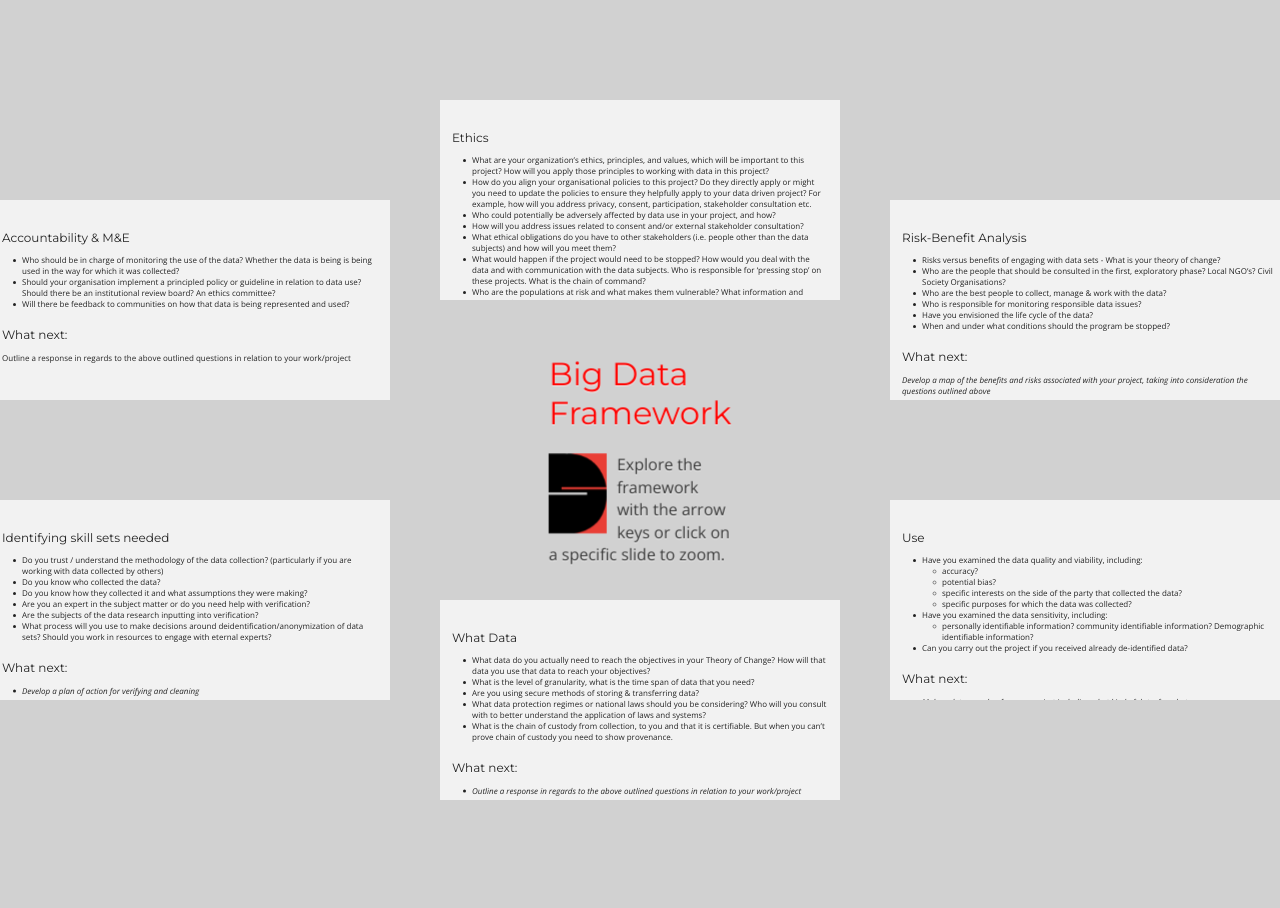
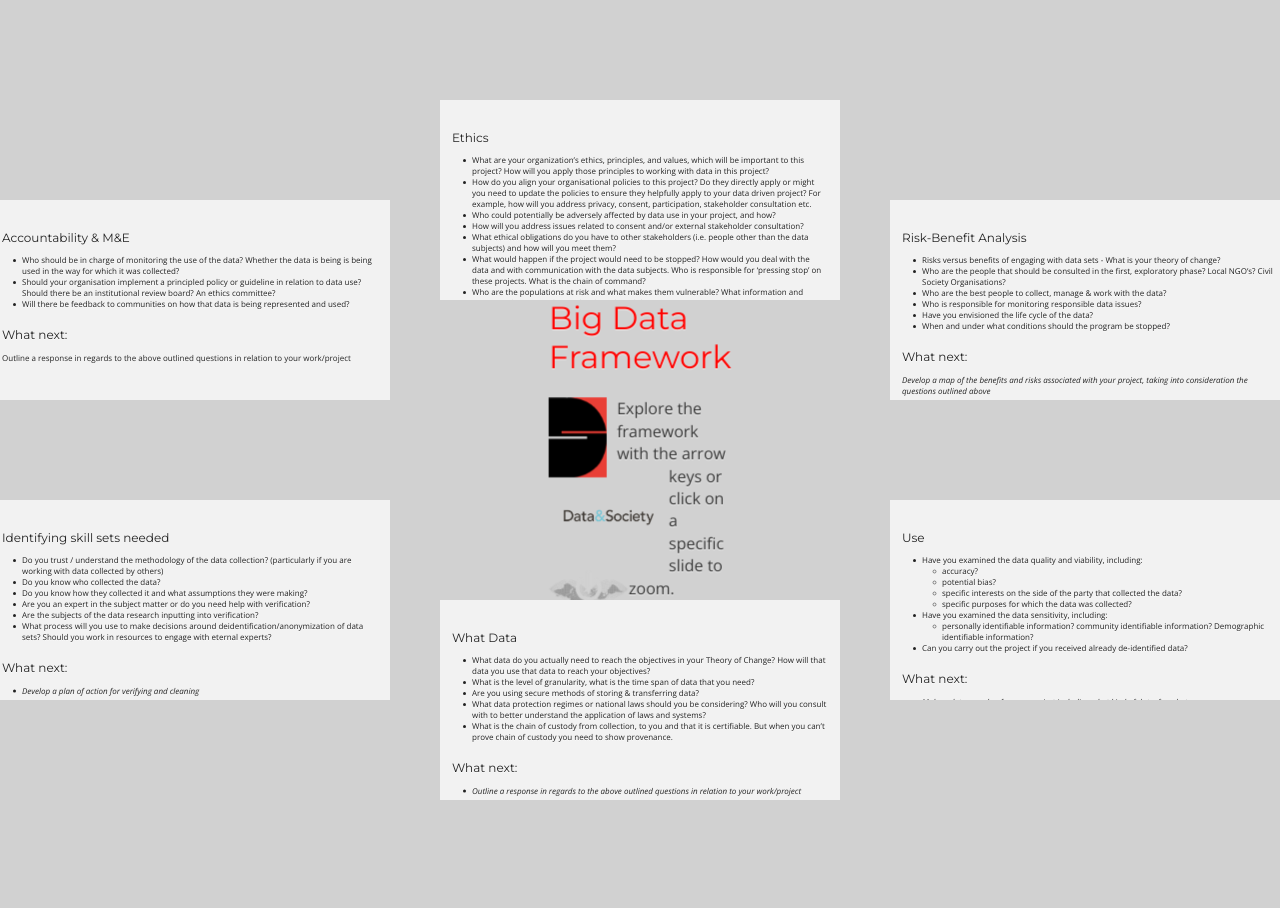
Before and after one commit to the-engine-room/big-data-framework, a Jekyll site: the page built from index.html, in a window 1280 px wide. Built offline with Jekyll 4.4.1, drawn with Linux system fonts in a browser that asks for light colours; Markdown is read by kramdown in place of the engine named in the settings; a style sheet for code colours, icons or effects is not loaded.

Commit message:
Update default.html

```diff
--- a/_layouts/default.html
+++ b/_layouts/default.html
@@ -42,6 +42,10 @@
         <h1 class="rdf-red">Big Data Framework</h1>
         <img src="{{ site.url }}/images/ResponsibleDataLogo80x110.png" style="
     float: left;height: 80px;margin-right: 10px;">
+    <img src="{{ site.url }}/images/datasociety_logotype_w_print-01.png" style="
+    float: left;height: 80px;">
+    <img src="{{ site.url }}/images/eR-bw-square.png" style="
+    float: left;height: 80px;">
         <p>Explore the framework with the arrow keys or click on a specific slide to zoom.</p>
 	</div>
 
```
